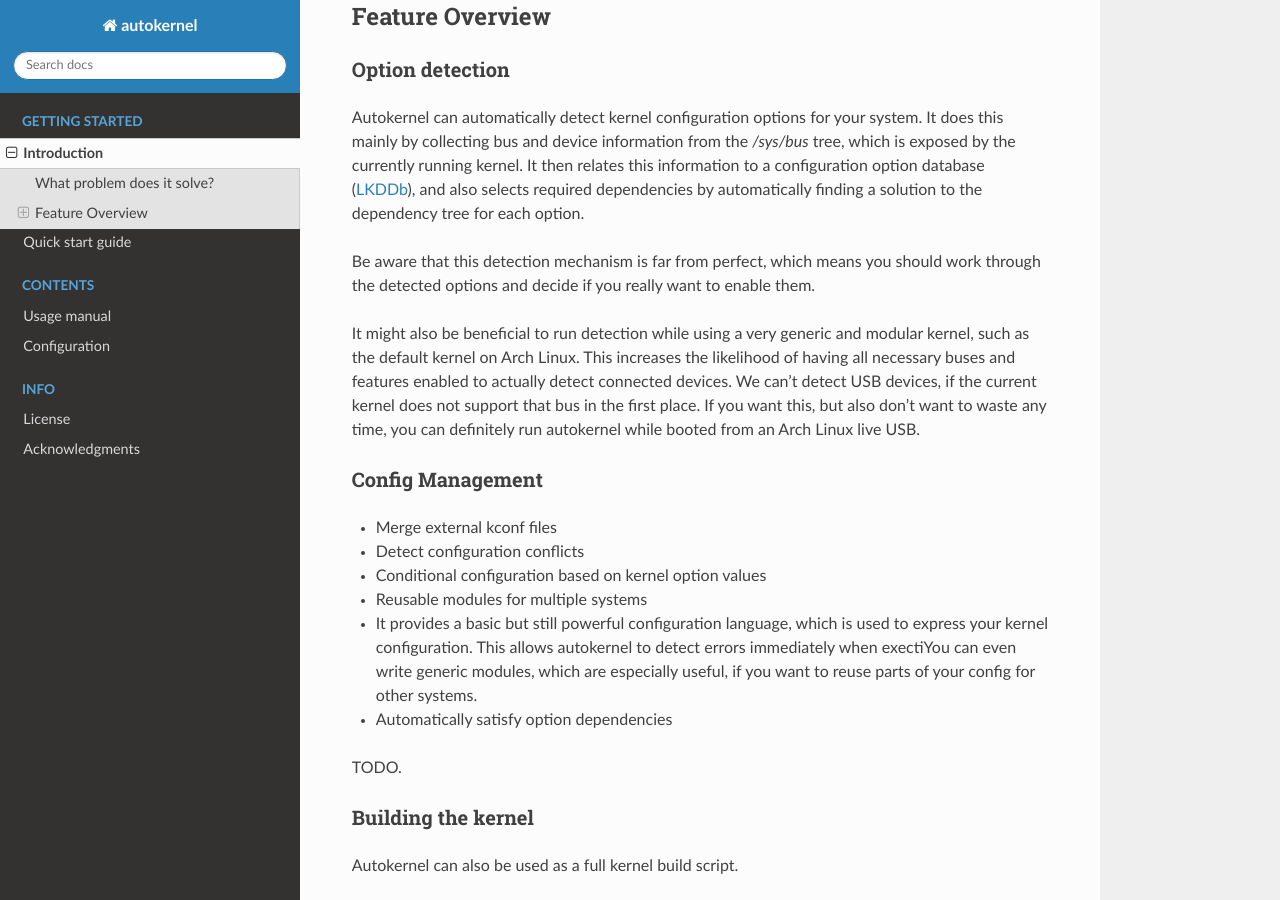
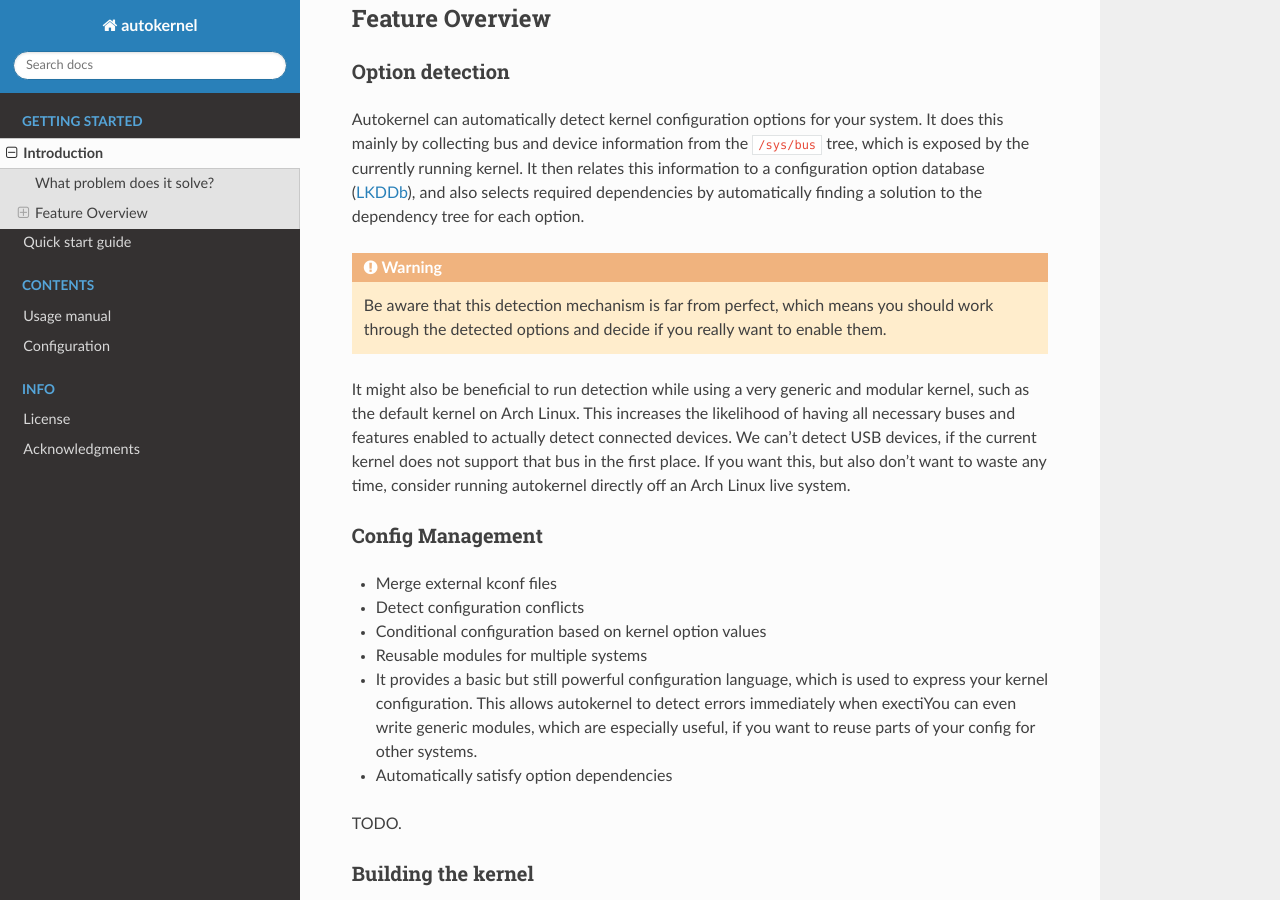
Before and after one commit to oddlama/autokernel, a Sphinx documentation site: the page built from docs/introduction.rst, in a window 1280 px wide and 900 px high, scrolled down 984 px. Built offline with Sphinx 7.4.7 and the Read the Docs theme 2.0.0, drawn with Linux system fonts in a browser that asks for light colours.

Commit message:
Use warning admonition

```diff
--- a/docs/introduction.rst
+++ b/docs/introduction.rst
@@ -2,7 +2,7 @@
 ============
 
 Autokernel is primarily a kernel configuration management tool. This means
-its main purpose is to be used as a tool to generate a `.config` file from
+its main purpose is to be used as a tool to generate a ``.config`` file from
 your particular set of kernel options. To help you accomplish this, it
 comes with a set of helpful features, which are outlined below.
 
@@ -26,7 +26,7 @@
 Some users might already be familiar with a similar workflow, in which
 you collect your changes to the default kernel configuration in one or
 more kconf files, which are then applied to a fresh kernel configuration
-with `./scripts/kconfig/merge_config.sh` from the kernel tree to create the
+with ``./scripts/kconfig/merge_config.sh`` from the kernel tree to create the
 final configuration.
 
 While this method does work, it has some major downsides - like the total lack
@@ -46,22 +46,23 @@
 ^^^^^^^^^^^^^^^^
 
 Autokernel can automatically detect kernel configuration options for your system.
-It does this mainly by collecting bus and device information from the `/sys/bus` tree,
+It does this mainly by collecting bus and device information from the ``/sys/bus`` tree,
 which is exposed by the currently running kernel. It then relates this information to
 a configuration option database (LKDDb_), and also selects required dependencies by
 automatically finding a solution to the dependency tree for each option.
 
-Be aware that this detection mechanism is far from perfect, which means you
-should work through the detected options and decide if you really want to
-enable them.
+.. warning::
+
+    Be aware that this detection mechanism is far from perfect, which means you
+    should work through the detected options and decide if you really want to
+    enable them.
 
 It might also be beneficial to run detection while using a very generic and
 modular kernel, such as the default kernel on Arch Linux. This increases the
 likelihood of having all necessary buses and features enabled to actually detect
 connected devices. We can't detect USB devices, if the current kernel does not
 support that bus in the first place. If you want this, but also don't want to
-waste any time, you can definitely run autokernel while booted from an Arch Linux
-live USB.
+waste any time, consider running autokernel directly off an Arch Linux live system.
 
 Config Management
 ^^^^^^^^^^^^^^^^^
```
Also changed, not shown: README.md (+5 -5 lines).
